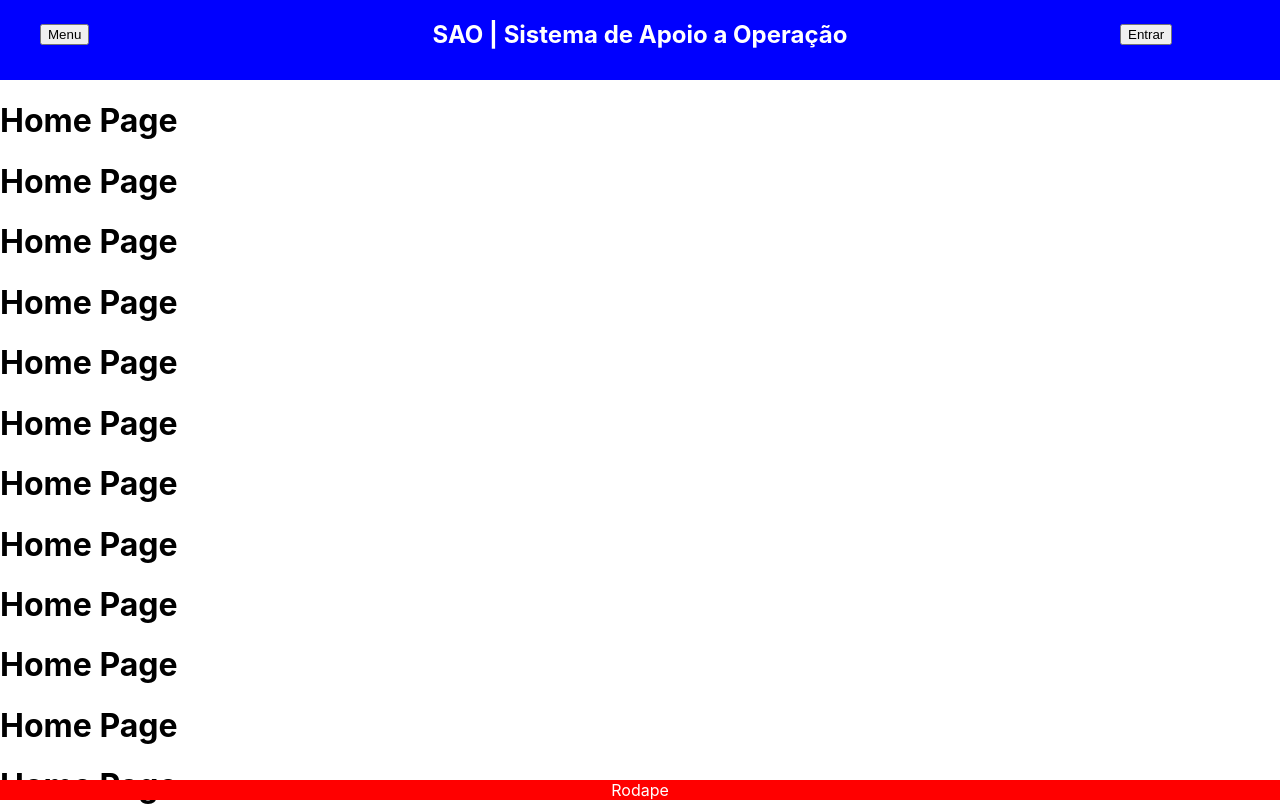
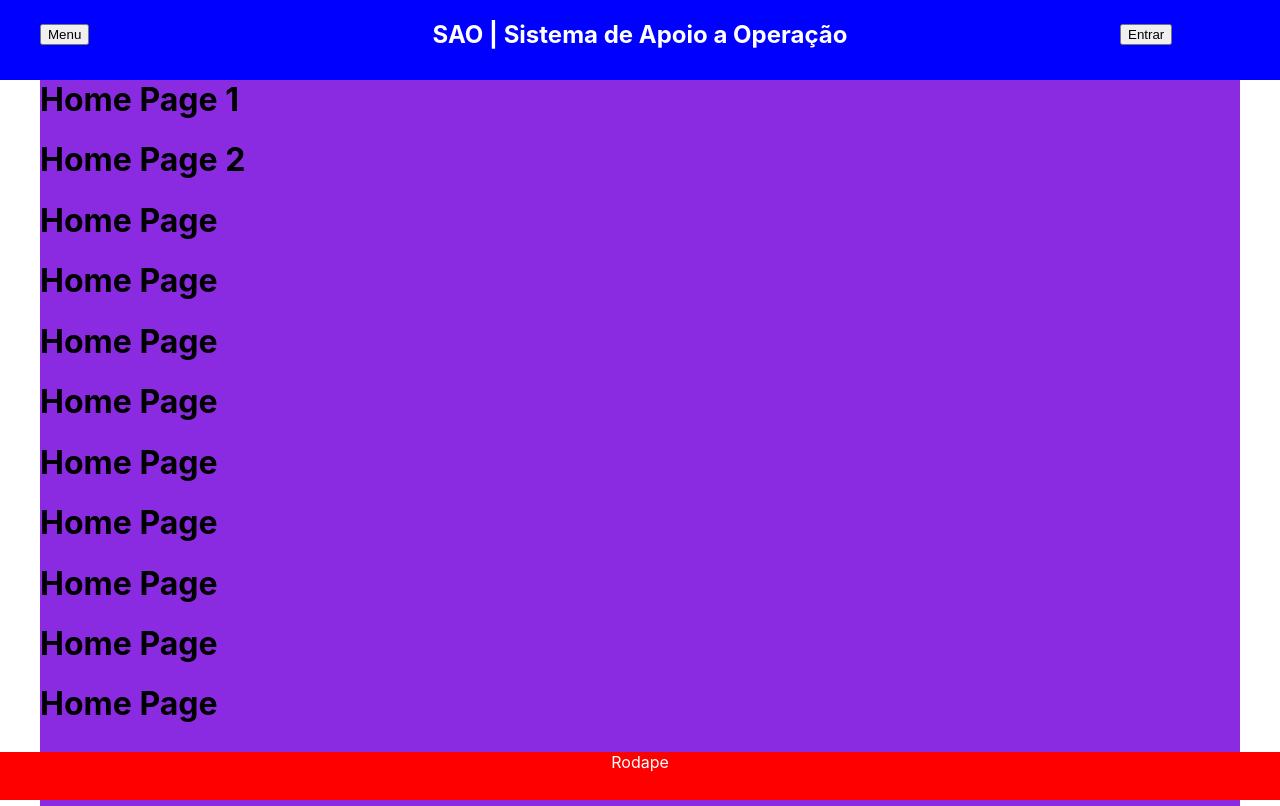
Before and after one commit to artphil/giope-app, a Next.js app: page / in a window 1280 px wide. Shown: the top 806 px of the page. Built offline with nearby package versions, Linux system fonts and the light colour scheme.

Commit message:
Extraindo telabase

```diff
--- a/pages/_app.tsx
+++ b/pages/_app.tsx
@@ -2,6 +2,8 @@ import '../styles/globals.css'
 import type { AppProps } from 'next/app'
 import { RecoilRoot } from 'recoil';
 import Head from 'next/head';
+import Navbar from '../src/padroes/Navbar';
+import Footer from '../src/padroes/Footer';
 
 function MyApp({ Component, pageProps }: AppProps) {
 	return (
--- a/src/padroes/Footer/Footer.module.css
+++ b/src/padroes/Footer/Footer.module.css
@@ -6,4 +6,5 @@
 	background-color: red;
 	color: white;
 	text-align: center;
+	height: 3rem;
   }
--- a/src/padroes/Navbar/Navbar.module.css
+++ b/src/padroes/Navbar/Navbar.module.css
@@ -1,8 +1,11 @@
 .navbar {
+	overflow: hidden;
+	position: fixed;
+	top: 0;
 	color: white;
 	background-color: blue;
 	width: 100%;
-	height: 80px;
+	height: 5rem;
 }
 
 .navbarContent {
@@ -24,8 +27,10 @@
 
 .menu {
 	background-color: gray;
-	position:relative;
+	position: fixed;
+	z-index: 99;
 	margin: auto;
-	top: -8px;
-	width: 1200px;
+	top: 5rem;
+	width: 300px;
+	height: 100%;
 }
--- a/src/telas/Home/index.tsx
+++ b/src/telas/Home/index.tsx
@@ -1,18 +1,17 @@
-import Head from "next/head";
 import Footer from "../../padroes/Footer";
 import Navbar from "../../padroes/Navbar";
+import TelaBase from "../TelaBase";
 
 function Home() {
 	return (
-		<>
-			<Navbar />
+		<TelaBase>
 
-			<main>
+			<div>
 				<h1>
-					Home Page
+					Home Page 1
 				</h1>
 				<h1>
-					Home Page
+					Home Page 2
 				</h1><h1>
 					Home Page
 				</h1><h1>
@@ -50,13 +49,10 @@ function Home() {
 				</h1><h1>
 					Home Page
 				</h1><h1>
-					Home Page
+					Home Page 99
 				</h1>
-			</main>
-
-
-			<Footer />
-		</>
+			</div>
+		</TelaBase>
 	);
 }
 
--- /dev/null
+++ b/src/telas/TelaBase/TelaBase.module.css
@@ -0,0 +1,7 @@
+.conteudo {
+	background-color: blueviolet;
+	margin: auto;
+	margin-top: 5rem;
+	margin-bottom: 3rem;
+	width: 1200px;
+}
--- /dev/null
+++ b/src/telas/TelaBase/index.tsx
@@ -0,0 +1,23 @@
+import { AppProps } from "next/app";
+import { JSXElementConstructor, ReactComponentElement, ReactElement, ReactHTMLElement, ReactNode } from "react";
+import Footer from "../../padroes/Footer";
+import Navbar from "../../padroes/Navbar";
+
+import estilos from './TelaBase.module.css';
+interface Props {
+	children?: React.ReactNode
+}
+
+function TelaBase({ children }: Props) {
+	return (
+		<>
+			<Navbar />
+			<main className={estilos.conteudo}>
+				{children}
+			</main>
+			<Footer />
+		</>
+	);
+}
+
+export default TelaBase;
--- a/styles/globals.css
+++ b/styles/globals.css
@@ -15,6 +15,11 @@ a {
   box-sizing: border-box;
 }
 
+main {
+	top: 80px;
+	bottom: 20px;
+}
+
 /*
 @media (prefers-color-scheme: dark) {
   html {
```
